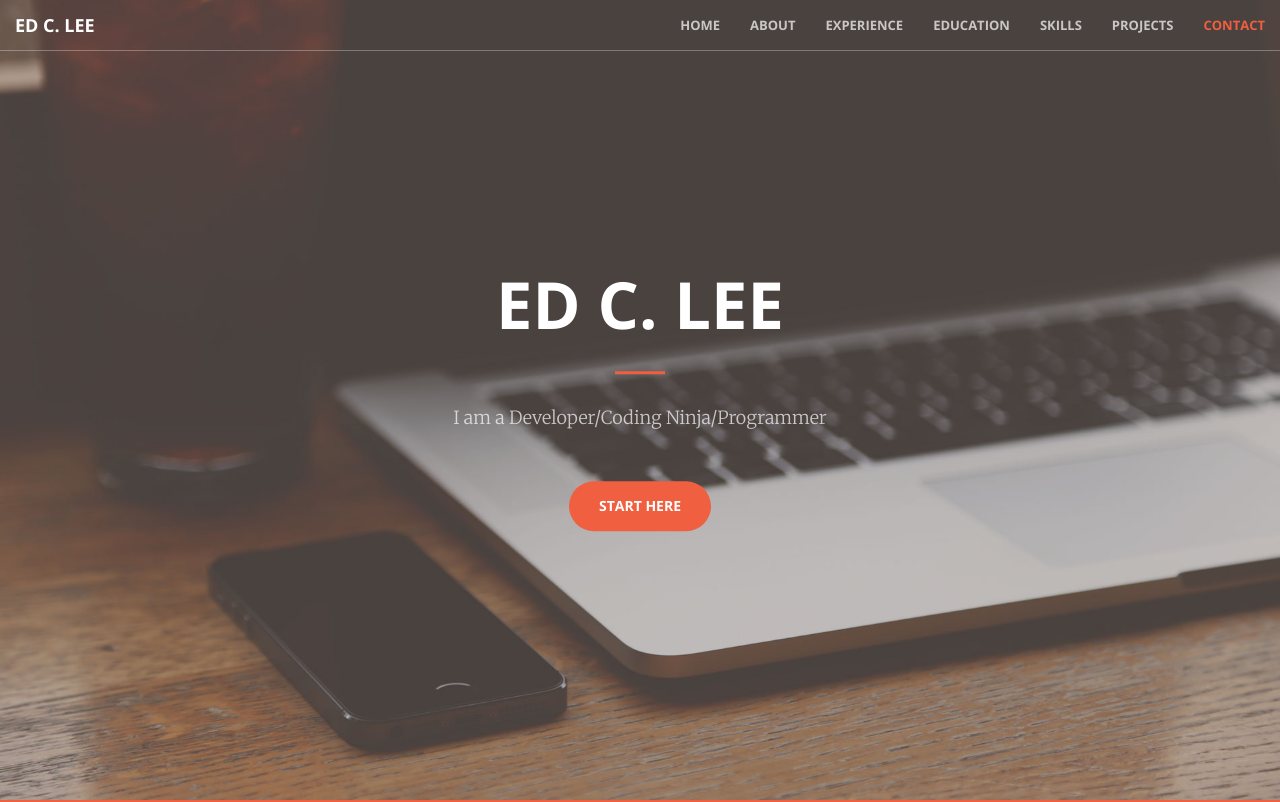
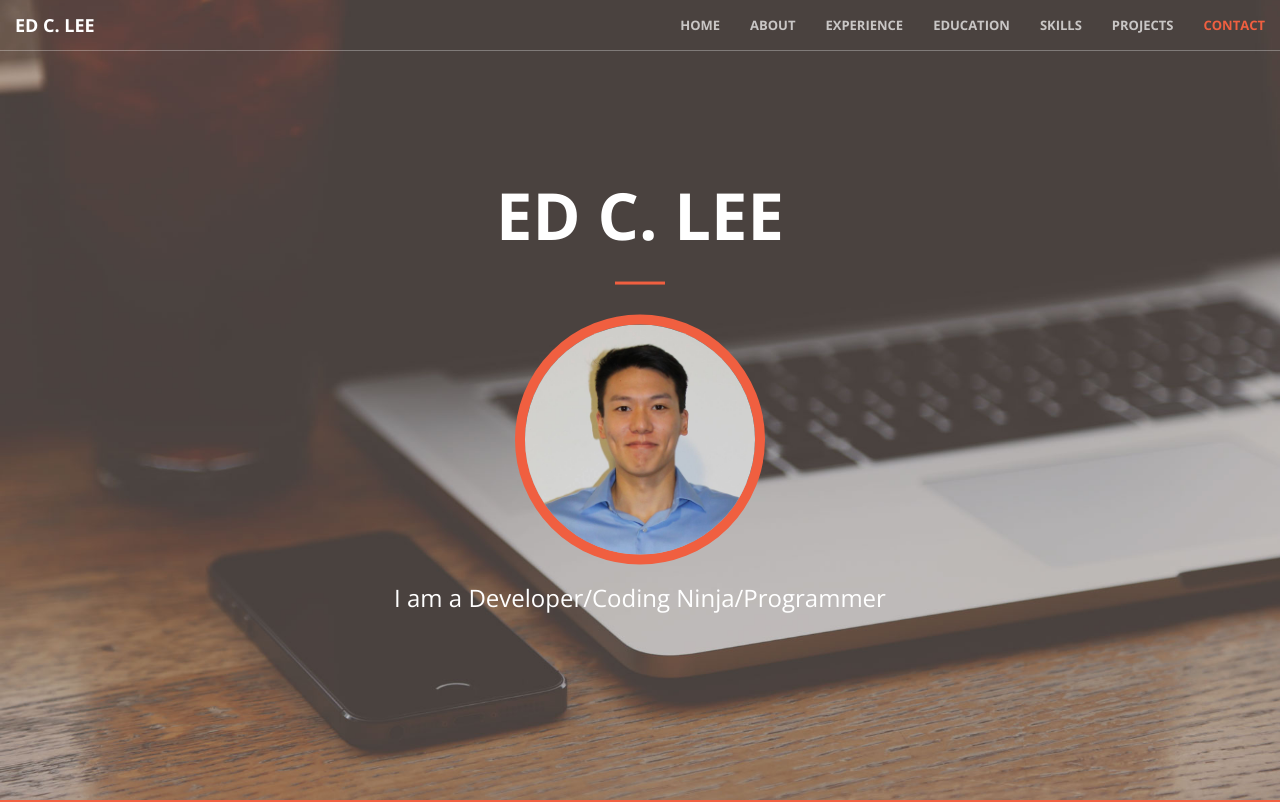
Before and after one commit to chenyu-ed-lee/personal-website, a website: page index.html in a window 1280 px wide. Shown: the top 802 px of the page. Drawn offline with nearby package versions, Linux system fonts and the light colour scheme.

Commit message:
Add profile picture

```diff
--- a/css/creative.css
+++ b/css/creative.css
@@ -1,9 +1,3 @@
-/*!
- * Start Bootstrap - Creative Bootstrap Theme (http://startbootstrap.com)
- * Code licensed under the Apache License v2.0.
- * For details, see http://www.apache.org/licenses/LICENSE-2.0.
- */
-
 html,
 body {
     width: 100%;
@@ -483,3 +477,11 @@ body {
 .project {
     margin-bottom: 50px;
 }
+
+#profile_pic {
+    width: 250px;
+    height: 250px;
+    margin: 0 auto;
+    border-radius: 100%;
+    border: 10px solid #F05F40;
+}
--- a/index.html
+++ b/index.html
@@ -78,8 +78,9 @@
             <div class="header-content-inner">
                 <h1>Ed C. Lee</h1>
                 <hr>
-                <p>I am a Developer/Coding Ninja/Programmer</p>
-                <a href="#about" class="btn btn-primary btn-xl page-scroll">Start Here</a>
+                <div ><img src="img/me.jpg" id="profile_pic"></div>
+                <h3>I am a Developer/Coding Ninja/Programmer</h3>
+                <!-- <a href="#about" class="btn btn-primary btn-xl page-scroll">Start Here</a> -->
             </div>
         </div>
     </header>
```
Also changed, not shown: img/me.jpg (added), 2 other files.
